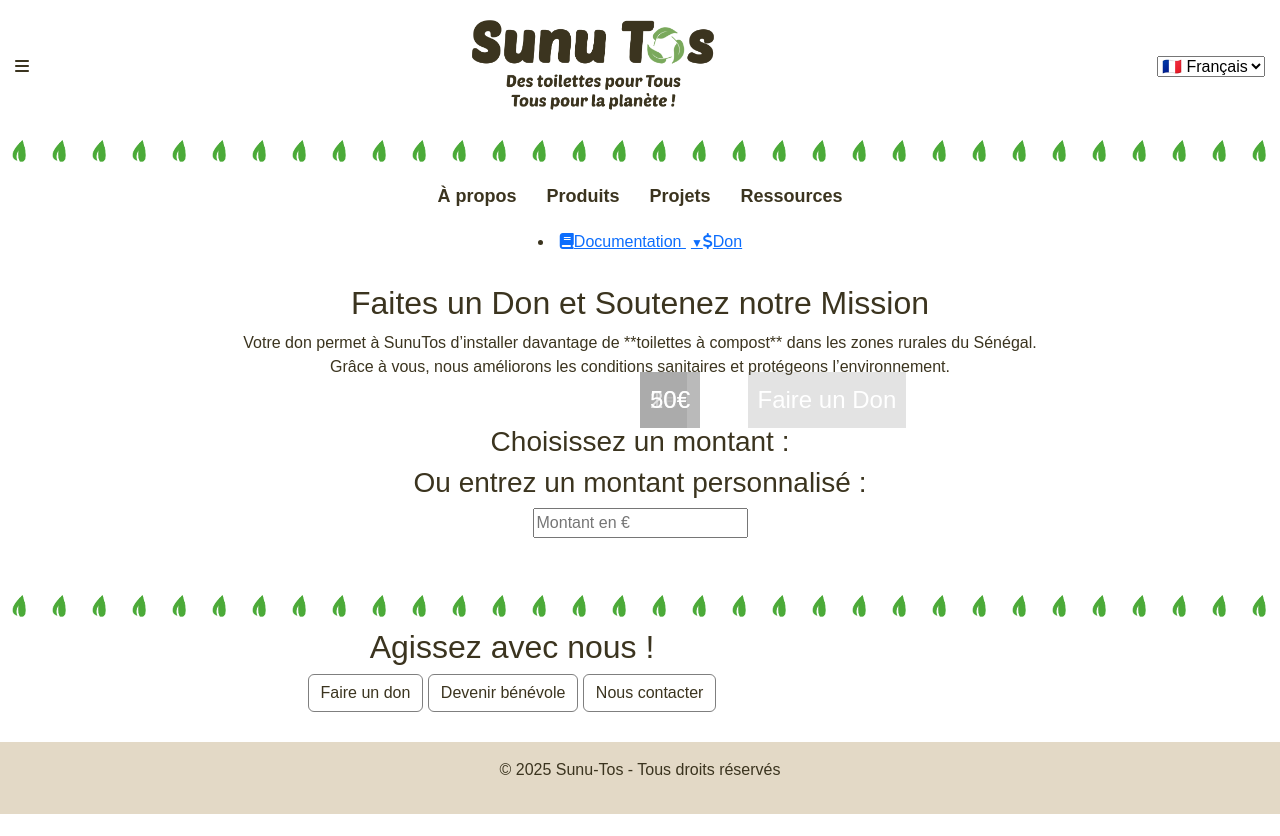
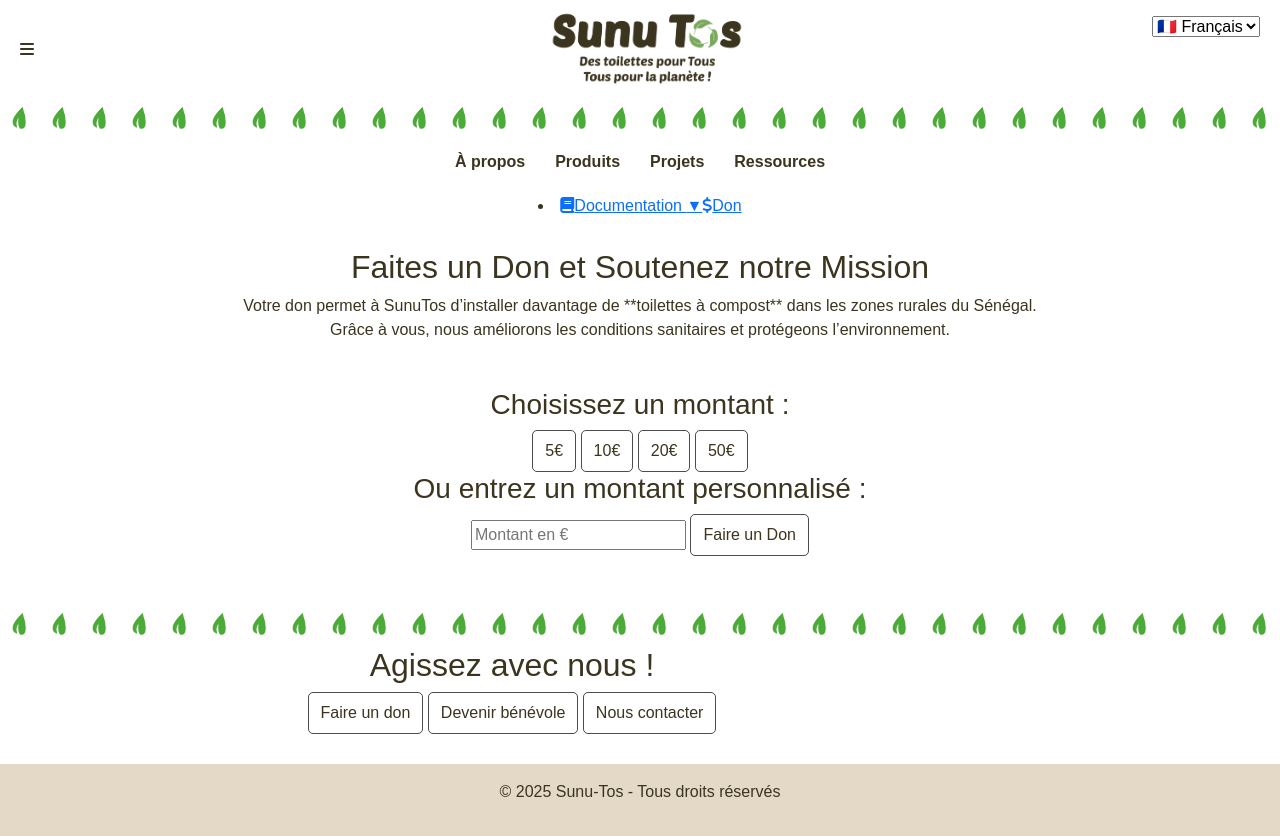
Before and after one commit to Ekang1203/projet_A4, a PHP site: page /HTML/don.html in a window 1280 px wide. Before the commit the page ends 814 px from the top, so only its background shows below. Run offline with PHP 8.4, Linux system fonts and the light colour scheme; some libraries are stand-ins or nearby versions.

Commit message:
Update style.css

```diff
--- a/CSS/style.css
+++ b/CSS/style.css
@@ -13,55 +13,40 @@ body {
   text-align: center;
 }
 
-/* Header */
+/* HEADER */
+/* HEADER GLOBAL */
 header {
   background-color: var(--background-color);
   display: flex;
   justify-content: space-between;
   align-items: center;
-  padding: 15px;
+  padding: 10px 20px;
+  width: 100%;
+  position: relative;
 }
 
-header .logo {
-  font-size: 24px;
+/* Conteneur du logo */
+.logo-container {
+  display: flex;
+  align-items: center;
+  justify-content: center;
+  flex-grow: 1;
 }
 
-.logo {
-  display: flex;
-  justify-content: center;
-  margin: auto;
-  max-width: 300px;
-  height: auto;
+/* Style du logo */
+.logo-container img {
+  max-height: 80px; /* Ajuste la hauteur du logo */
+  width: auto;
 }
 
-.lang {
-  font-size: 20px;
-  cursor: pointer;
-}
-/* Boutons transparents */
-button, .btn {
-  background-color: transparent;
-  border: 1px solid rgba(0, 0, 0, 0.5);
-  color: var(--primary-color);
+/* Conteneur du menu de langue */
+.header-icons {
+  position: absolute;
+  top: 15px;
+  right: 20px;
 }
 
-button:hover, .btn:hover {
-  background-color: rgba(0, 0, 0, 0.1);
-}
-
-/* Taille de l'image du titre */
-header .logo {
-  max-width: 250px; /* Réduit la taille de l'image */
-}
-
-/* Style du bouton Contact */
-.contact-btn {
-  margin-left: 10px;
-  padding: 5px 10px;
-  font-size: 16px;
-}
-
-/* Séparateur en feuilles */
+/* Séparateur graphique (feuilles) */
 .separator {
   background-image: url('../images/feuille_1.png');
   background-size: contain;
@@ -70,7 +55,32 @@ header .logo {
   background-color: var(--secondary-color);
 }
 
-/* Navigation */
+
+/* Boutons */
+button, .btn {
+  background-color: transparent;
+  border: 1px solid rgba(0, 0, 0, 0.7);
+  color: var(--primary-color);
+  padding: 8px 12px;
+  font-size: 16px;
+  border-radius: 5px;
+  transition: background 0.3s;
+}
+
+button:hover, .btn:hover {
+  background-color: rgba(0, 0, 0, 0.2);
+}
+
+/* Séparateur */
+.separator {
+  background-image: url('../images/feuille_1.png');
+  background-size: contain;
+  background-repeat: repeat-x;
+  height: 40px;
+  background-color: var(--secondary-color);
+}
+
+/* NAVIGATION */
 nav {
   display: flex;
   justify-content: center;
@@ -83,31 +93,15 @@ nav ul {
   gap: 30px;
   padding: 0;
   margin: 0;
-  position: relative;
-}
-
-nav ul li {
-  display: flex;
-  align-items: center;
-  gap: 8px;
-  font-size: 18px;
-  position: relative;
 }
 
 nav ul li a {
   text-decoration: none;
   color: var(--primary-color);
   font-weight: bold;
-  position: relative;
 }
 
-/* Flèche ▼ à droite des éléments avec sous-menu */
-.arrow {
-  font-size: 12px;
-  margin-left: 5px;
-}
-
-/* Menu déroulant */
+/* MENU DÉROULANT */
 .dropdown-menu {
   display: none;
   position: absolute;
@@ -117,7 +111,6 @@ nav ul li a {
   border: 1px solid #ccc;
   border-radius: 5px;
   padding: 5px 0;
-  box-shadow: 0px 2px 5px rgba(0, 0, 0, 0.2);
   min-width: 200px;
   z-index: 10;
 }
@@ -126,24 +119,7 @@ nav ul li a {
   display: block;
 }
 
-.dropdown-menu li {
-  padding: 10px;
-  list-style: none;
-}
-
-.dropdown-menu li a {
-  color: var(--primary-color);
-  text-decoration: none;
-  display: block;
-  padding: 8px 15px;
-}
-
-.dropdown-menu li a:hover {
-  background-color: #E3D9C6;
-  border-radius: 5px;
-}
-
-/* Contenu principal */
+/* CONTENU PRINCIPAL */
 main {
   display: flex;
   flex-direction: column;
@@ -157,110 +133,53 @@ section {
   text-align: center;
 }
 
-/* Slider */
-/* Assurez-vous que le conteneur du slider est positionné relativement */
-.slider {
-  position: relative;
-  width: 100%;
-  max-width: 800px;
-  margin: auto;
-  overflow: hidden;
-  border-radius: 10px;
-  box-shadow: 0px 4px 6px rgba(0, 0, 0, 0.2);
-}
-
-/* Conteneur des slides */
-.slider-container {
-  display: flex;
-  transition: transform 0.8s ease-in-out;
-}
-
-/* Style des slides */
-.slide {
-  width: 100%;
-  flex-shrink: 0;
-  object-fit: cover;
-}
-
-/* Boutons de navigation */
-button {
-  position: absolute;
-  top: 50%;
-  transform: translateY(-50%);
-  background: rgba(106, 106, 106, 0.188);
-  color: white;
-  border: none;
-  padding: 10px;
-  cursor: pointer;
-  font-size: 24px;
-}
-
-.prev {
-  left: 10px;
-}
-
-.next {
-  right: 10px;
-}
-
-button:hover {
-  background: rgba(0, 0, 0, 0.8);
-}
-
-/* Suppression des cadres des images */
-img {
-  border: none;
-}
-
-
-
-
-/* Footer */
+/* FOOTER */
 footer {
   background-color: #E3D9C6;
   color: var(--primary-color);
-  text-align: left;
+  text-align: center;
   padding: 20px;
+  width: 100%;
+  position: relative;
 }
 
 .footer-container {
   display: flex;
   justify-content: space-between;
-  align-items: flex-start;
-  padding: 20px;
+  align-items: center;
+  flex-wrap: wrap;
+  max-width: 1200px;
+  margin: 0 auto;
+  padding: 10px;
 }
 
-.contact-section {
-  width: 45%;
+.footer-links {
+  list-style: none;
+  display: flex;
+  gap: 20px;
+  padding: 0;
 }
 
-.comment-section {
-  width: 45%;
+.footer-links li a {
+  text-decoration: none;
+  color: var(--primary-color);
+  font-weight: bold;
 }
 
-.comment-section textarea {
-  width: 100%;
-  height: 100px;
-  padding: 8px;
-  border: 1px solid var(--primary-color);
-  border-radius: 5px;
-  font-size: 14px;
-  resize: none;
+.footer-links li a:hover {
+  text-decoration: underline;
 }
 
-/* Responsive Design */
+
+/* RESPONSIVE DESIGN */
 @media (max-width: 768px) {
   nav ul {
-      flex-direction: column;
-      align-items: center;
-  }
-
-  .slider {
-      max-width: 100%;
+    flex-direction: column;
+    align-items: center;
   }
 
   .footer-container {
-      flex-direction: column;
-      align-items: center;
+    flex-direction: column;
+    align-items: center;
   }
 }
```
